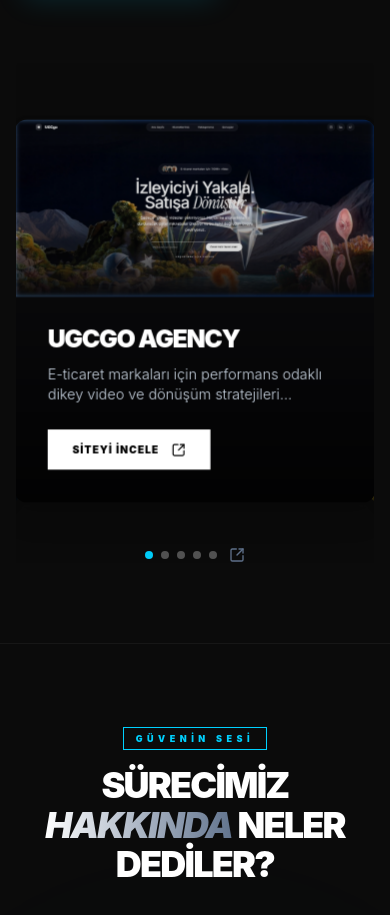
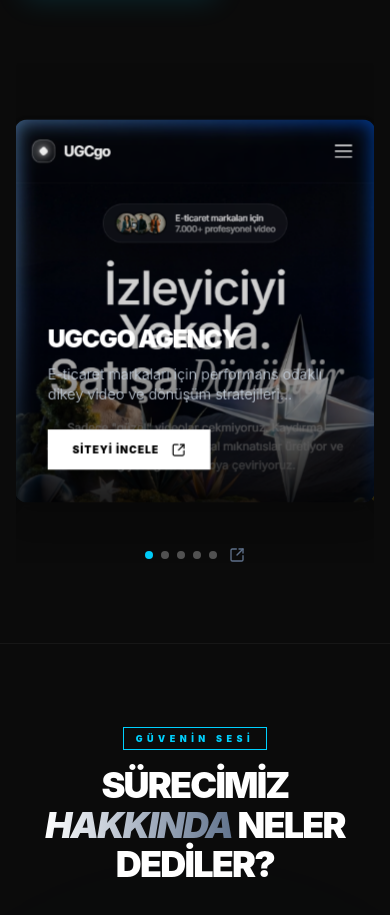
Before and after one commit to developercihan/ALLWEBSITE, a React (Vite) app in the folder novadrift-digital/: page / in a window 390 px wide. Shown: the part 4291-5206 px from the top of the page. Built offline with nearby package versions, Linux system fonts and the light colour scheme.

Commit message:
feat: ugcgo portfolyo görseli mobil versiyon ile güncellendi

```diff
--- a/novadrift-digital/src/components/Portfolio.tsx
+++ b/novadrift-digital/src/components/Portfolio.tsx
@@ -8,7 +8,7 @@ const projects: CardStackItem[] = [
     id: "ugcgo",
     title: "UGCgo Agency",
     description: "E-ticaret markaları için performans odaklı dikey video ve dönüşüm stratejileri platformu. İzleyiciyi yakalayan dijital mıknatıslar.",
-    imageSrc: "/portfolio/ugcgo.png",
+    imageSrc: "/portfolio/ugcgo_mobile.png",
     href: "https://ugcgo-chi.vercel.app",
   },
   {
```
Also changed, not shown: novadrift-digital/public/portfolio/ugcgo_mobile.png (added).
